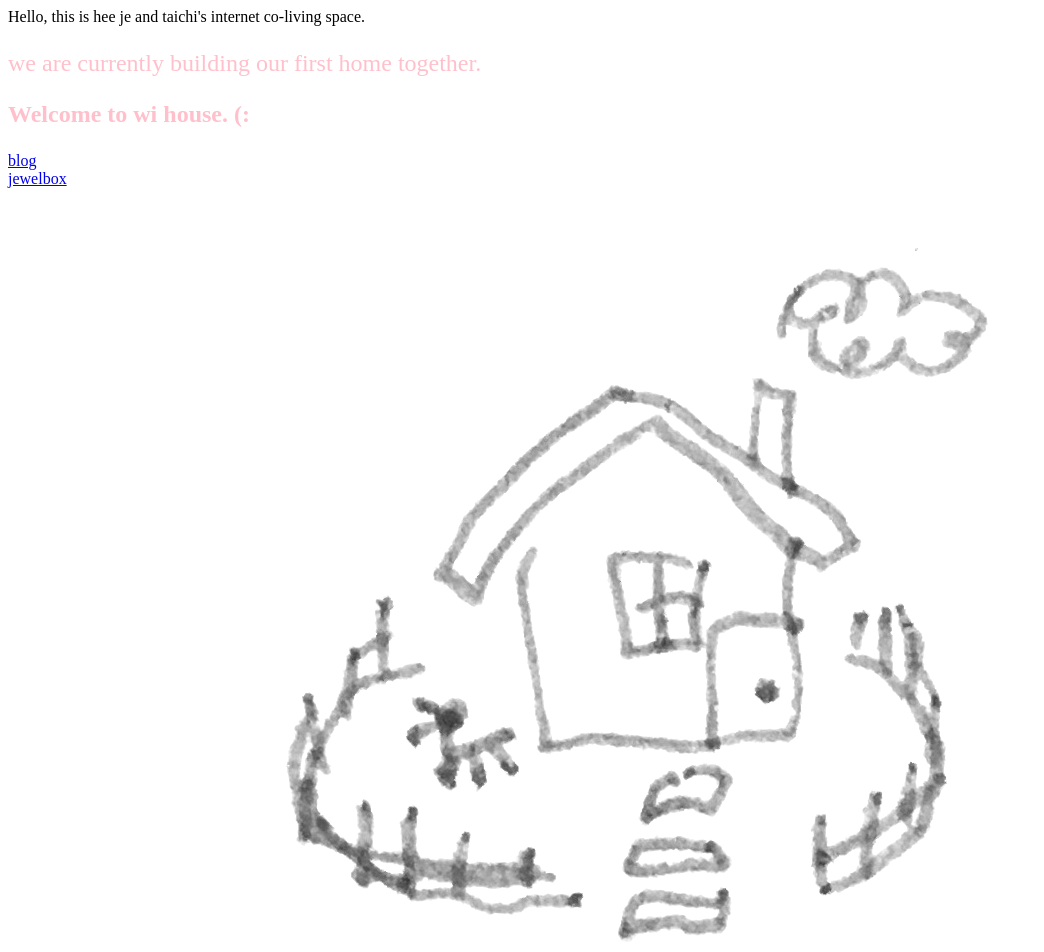
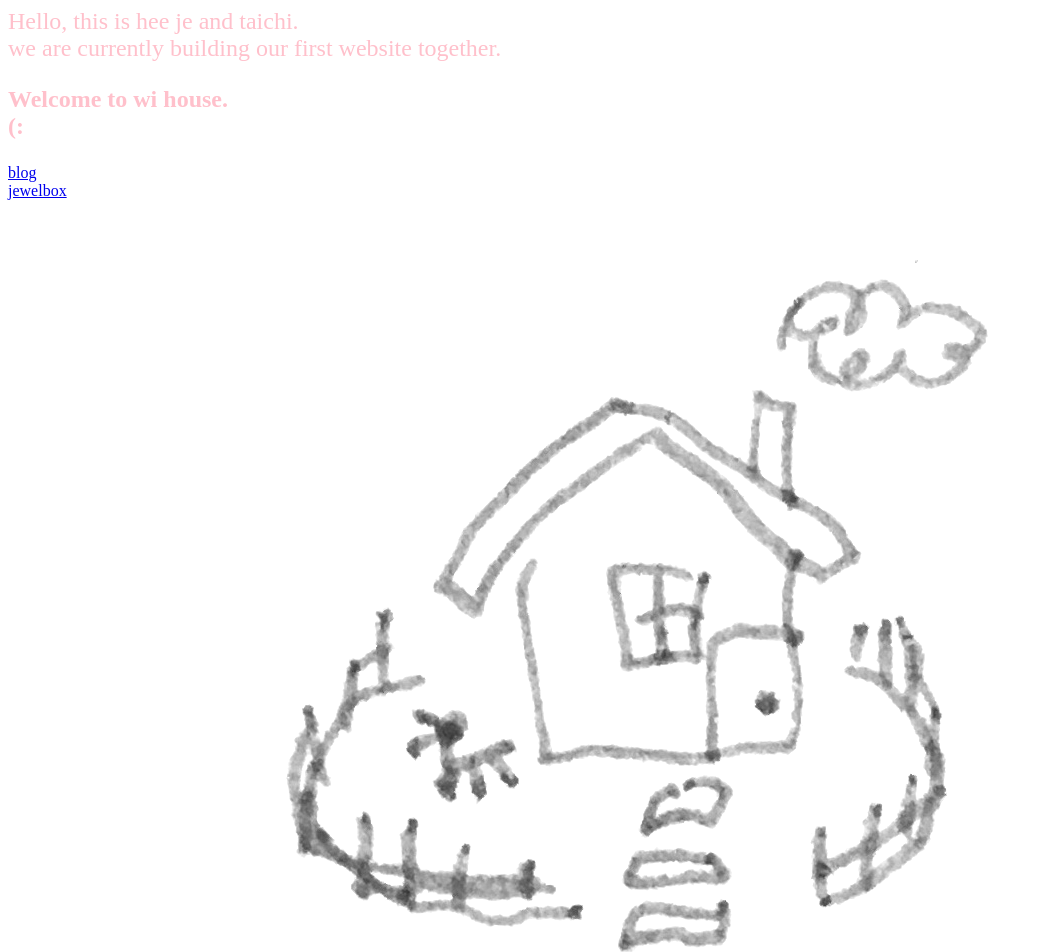
Before and after one commit to heepon/wi-house, a plain HTML site: page index.html in a window 1280 px wide. Shown: the top 952 px of the page, without its empty margins (0-1044 px from the left). Drawn offline with Linux system fonts and the light colour scheme.

Commit message:
text change
text update on landing page

```diff
--- a/index.html
+++ b/index.html
@@ -5,11 +5,11 @@
         <title>wi.house</title>
     </head>
     <body>
-        <p>Hello, this is hee je and taichi's internet co-living space.</p>
 
         <div style="color:pink;font-size:24px;">
-            <p>we are currently building our first home together.</p>
-            <p><b>Welcome to wi house. (:</b> </p>
+            <p>Hello, this is hee je and taichi.<br>
+                we are currently building our first website together.</p>
+            <p><strong>Welcome to wi house. <br>(:</strong> </p>
         </div>
         <a href="./blog">blog</a>
         <br>
```
